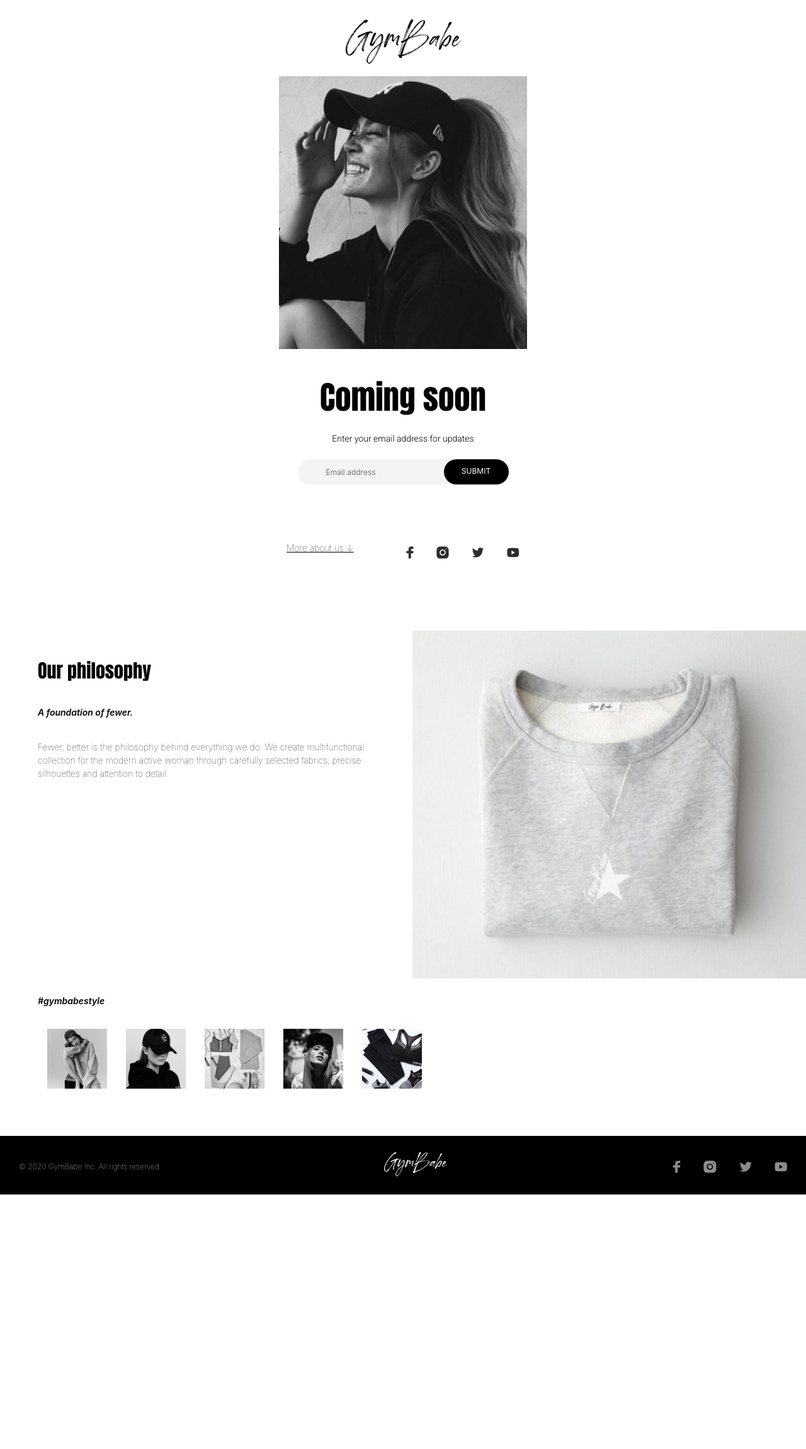
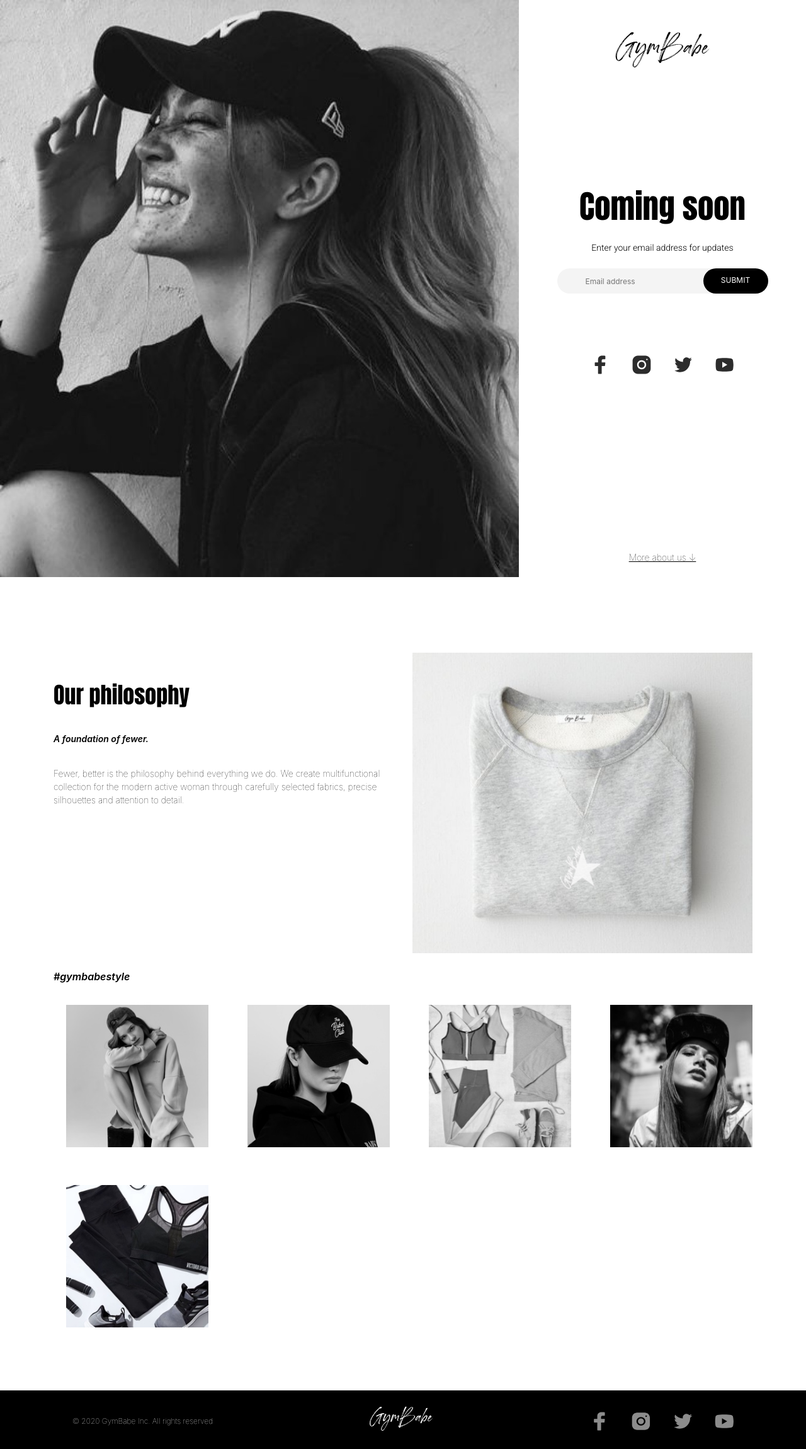
Before and after one commit to vira-romanko/Gym_Babe, a PHP site: page / in a window 1280 px wide. Shown: the whole page at 63% size. Before the commit the page ends 1896 px from the top, so only its background shows below. Run offline with PHP 8.4, Linux system fonts and the light colour scheme.

Commit message:
desktop done

```diff
--- a/index.html
+++ b/index.html
@@ -9,16 +9,12 @@
     <title>Gym Babe</title>
 </head>
 <body>
+    <div id="signup" class="d-xl-flex d-xl-row">
+        <div class="col">
+        <img class="img-fluid logo d-block" src="images/gym_babe_logo.svg" alt="logo"/>
+        <img class="img-fluid col-12 col-lg-6 hero-img order-first d-xl-none" src="images/girl_in_hat.jpg" alt="hero image"/>
+        <div class="coming-block">
             <section>
-        <h1 class="hidden">Hero Section</h1>
-    <div>
-        <img class="img-fluid logo d-block" src="images/gym_babe_logo.svg" alt="logo"/>
-        <img class="img-fluid col-12  hero-img" src="images/girl_in_hat.jpg" alt="hero image"/>
-    </div>
-    </section>
-    <div class="con">
-    <section>
-
                 <h1 class="hidden">Coming soon Section</h1>
                 <h2 class="title text-center">Coming soon</h2>
                 <p class="subtitle text-center">Enter your email address for updates</p>
@@ -26,11 +22,10 @@
                     <input id="email-field" class="col-12" name="email" type="email" placeholder="Email address">
                     <button id="submit-button" class="text-center" type="submit">Submit</button>
                 </form>
-
             </section>
             <section>
                 <h1 class="hidden">Social Media Section</h1>
-        <div class="social-media d-md-flex flex-row-reverse mx-auto">
+                <div class="social-media d-md-flex flex-row-reverse mx-auto d-xl-block">
                     <div>
                         <a href="https://www.facebook.com/Gym-Babe-Inc-103809737879596/">
                             <img src="images/social_media/facebook.svg" alt="facebook svg icon"/>
@@ -52,9 +47,15 @@
 
                 </div>
             </section>
+        </div>
+    </div>
+        <img class="img-fluid  d-none d-xl-block col-12 col-lg-6 hero-img order-first" src="images/girl_in_hat.jpg" alt="hero image"/>
+    </div>
+    </div>
     <section>
+        <div class="con">
           <h1 class="hidden">About Section</h1>
-        <div class="d-md-flex row">
+        <div class="d-md-flex row align-middle about-p">
             <div class="col m-left">
                 <h3 class="title about text-md-left">Our philosophy</h3>
                 <h4 class="sub-about text-md-left">A foundation of fewer.</h4>
@@ -64,12 +65,11 @@
             <img class="img-fluid product-img col-md-6" src="images/gym_bage_sweatshirt_star.jpg" alt="product img"/>
 
         </div>
-
     </section>
     <section>
         <h1 class="hidden">Gym Babe Style Section</h1>
         <h4 class="style text-center text-md-left m-left">#gymbabestyle</h4>
-        <div class="style-img d-flex row flex-wrap justify-content-center justify-content-md-start m-left">
+        <div class="style-img d-flex row flex-wrap justify-content-center justify-content-md-start justify-content-xl-between m-left">
             <img class="img-fluid col col-md-2" src="images/style/instagram_product_1.jpg" alt="product style img 1"/>
             <img class="img-fluid col col-md-2" src="images/style/instagram_product_2.jpg" alt="product style img 2"/>
             <img class="img-fluid col col-md-2" src="images/style/instagram_product_3.jpg" alt="product style img 3"/>
--- a/scss/modules/_basic.scss
+++ b/scss/modules/_basic.scss
@@ -7,6 +7,23 @@
 html, body {
     overflow-x: hidden;
     color: $body-text-color;
+    textarea:hover,
+    input:hover,
+    textarea:active,
+    input:active,
+    textarea:focus,
+    input:focus,
+    button:focus,
+    button:active,
+    button:hover,
+    label:focus,
+    .btn:active,
+    .btn.active
+  {
+      outline:0px !important;
+      -webkit-appearance:none;
+      box-shadow: none !important;
+  }
   }
 .hidden{
     display:none;
--- a/scss/modules/_footer.scss
+++ b/scss/modules/_footer.scss
@@ -30,3 +30,11 @@
         }
     }
 }
+
+//Desktop footer
+@include media-breakpoint-up(xl) {
+    footer{
+        padding-right: 85px;
+        padding-left: 85px;
+    }
+}
--- a/scss/modules/_hero.scss
+++ b/scss/modules/_hero.scss
@@ -55,9 +55,14 @@
     margin-top: 100px;
     margin-bottom: 100px;
     a{
+
         margin-left: 30px;
         &:first-child{
+
             margin-left: 0px;
+        }
+        &:hover{
+            text-decoration: none;
         }
     }
     .scroll{
--- a/scss/modules/_media.scss
+++ b/scss/modules/_media.scss
@@ -52,3 +52,76 @@
 
 
   }
+
+  //Desktop breakpoint 1200px
+  @include media-breakpoint-up(xl) {
+    .con{
+        margin-left: 85px;
+        margin-right: 85px;
+    }
+    .hero-img{
+        width: inherit;
+        max-width: 100%;
+        margin: 0px;
+        padding: 0px;
+    }
+    .logo{
+        margin-top: 50px;
+    }
+
+    .coming-block{
+        margin-top: 190px;
+        form{
+            margin-bottom: 95px;
+        }
+    }
+
+    .social-media{
+        margin-bottom: 0;
+        a{
+
+            img{
+                width: 30px;
+                height: 30px;
+            }
+        }
+       .scroll{
+           margin-top: 280px;
+       }
+    }
+
+    #signup{
+        margin-bottom: 120px;
+    }
+
+    .title.about{
+        font-size: 36px;
+    }
+    .m-left{
+     margin-left: 85px;
+    }
+
+    .style{
+        font-size: 16px;
+    }
+    .style-img{
+        margin-right: 85px;
+        img{
+            margin-bottom: 60px;
+            max-width: 246px;
+            max-height: 246px;
+            height: 100%;
+            padding: 0;
+            padding-left: 20px;
+        }
+
+    }
+    .about-p{
+        .m-left{
+            margin:0;
+        }
+    }
+
+
+
+  }
```
Also changed, not shown: css/main.css, scss/modules/_body.scss (line endings or trailing spaces). Lines whose indentation alone changed are shown as unchanged.
